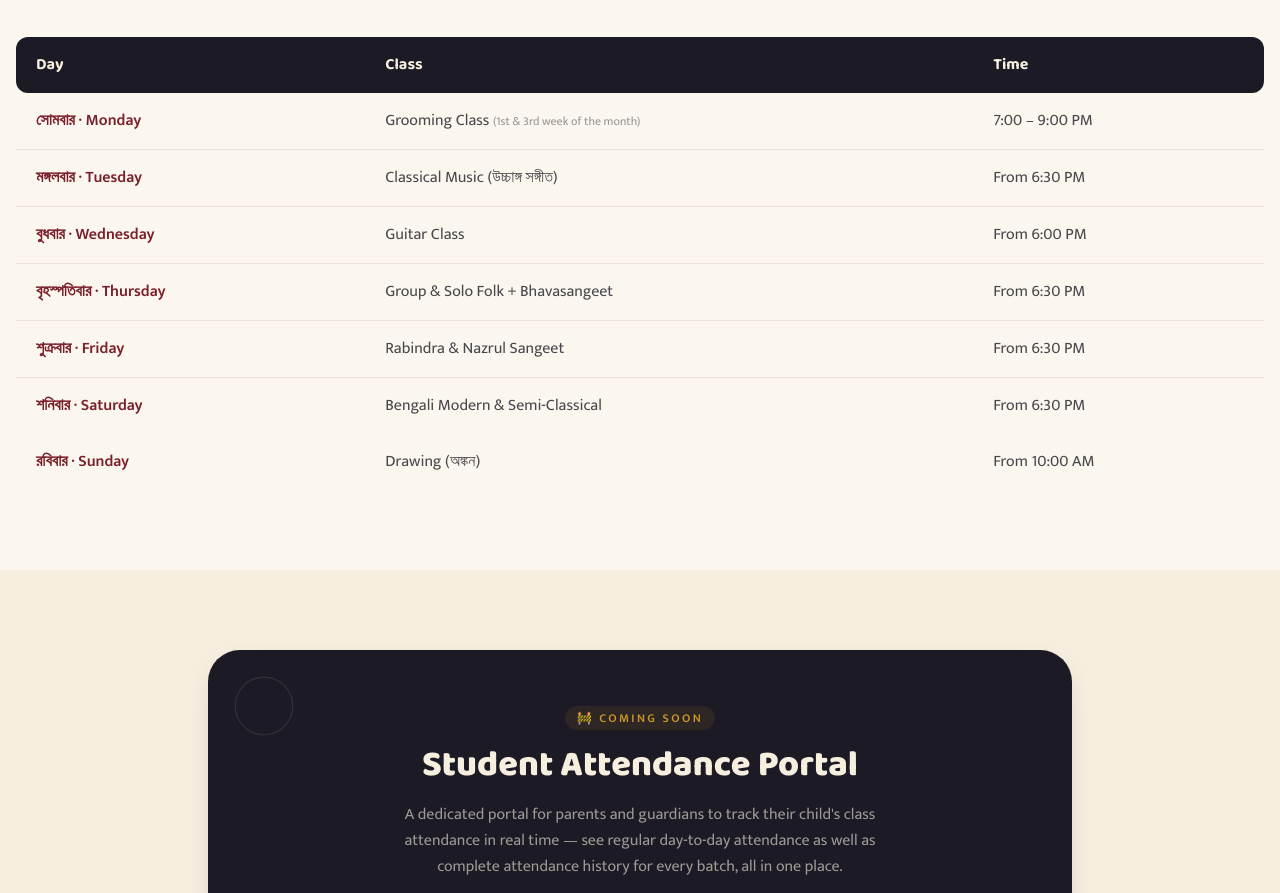
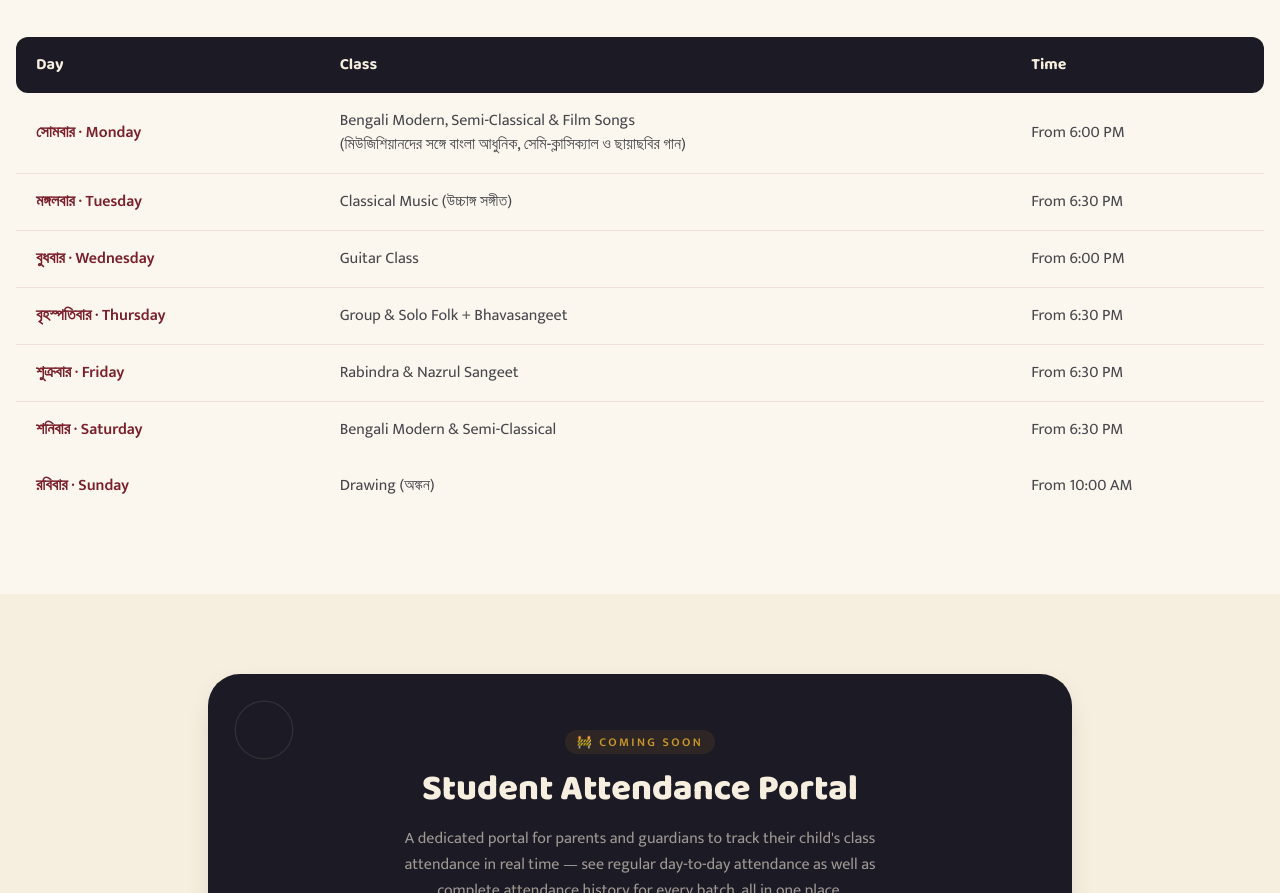
Before and after one commit to riyadeb-work/irca, a plain HTML site: page index.html in a window 1280 px wide. Shown: the part 2301-3194 px from the top of the page. Drawn offline with nearby package versions, Linux system fonts and the light colour scheme; a web font is replaced by a local one.

Commit message:
Updated timetable

```diff
--- a/index.html
+++ b/index.html
@@ -377,9 +377,9 @@
     <div class="bg-paper rounded-2xl border border-maroon/10 p-4 flex items-start justify-between gap-3">
       <div>
         <p class="font-display font-bold text-maroon text-sm">সোমবার · Monday</p>
-        <p class="font-body text-ink/80 text-sm mt-1">Grooming Class <span class="text-ink/45 text-xs block">(1st & 3rd week of the month)</span></p>
+        <p class="font-body text-ink/80 text-sm mt-1">Bengali Modern, Semi-Classical &amp; Film Songs<br> (মিউজিশিয়ানদের সঙ্গে বাংলা আধুনিক, সেমি-ক্লাসিক্যাল ও ছায়াছবির গান)</p>
       </div>
-      <p class="font-body text-ink/55 text-xs whitespace-nowrap shrink-0 mt-0.5">7:00–9:00 PM</p>
+      <p class="font-body text-ink/55 text-xs whitespace-nowrap shrink-0 mt-0.5">From 6:00 PM</p>
     </div>
     <div class="bg-paper rounded-2xl border border-maroon/10 p-4 flex items-start justify-between gap-3">
       <div>
@@ -438,8 +438,8 @@
       <tbody class="font-body text-ink/80 text-sm sm:text-base">
       <tr class="border-b border-maroon/10 hover:bg-cream/60 transition-colors">
         <td class="py-4 px-5 font-semibold text-maroon">সোমবার · Monday</td>
-        <td class="py-4 px-5">Grooming Class <span class="text-ink/45 text-xs">(1st & 3rd week of the month)</span></td>
-        <td class="py-4 px-5">7:00 – 9:00 PM</td>
+        <td class="py-4 px-5"> Bengali Modern, Semi-Classical &amp; Film Songs<br> (মিউজিশিয়ানদের সঙ্গে বাংলা আধুনিক, সেমি-ক্লাসিক্যাল ও ছায়াছবির গান) </td>
+        <td class="py-4 px-5">From 6:00 PM</td>
       </tr>
       <tr class="border-b border-maroon/10 hover:bg-cream/60 transition-colors">
         <td class="py-4 px-5 font-semibold text-maroon">মঙ্গলবার · Tuesday</td>
```
Also changed, not shown: faculty.html (+1 -1 lines).
